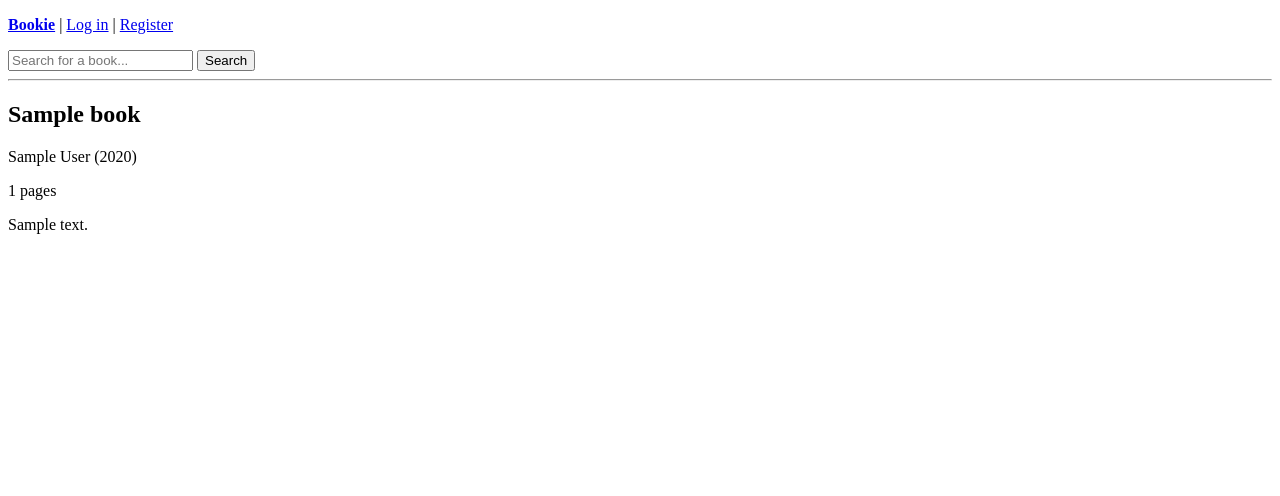
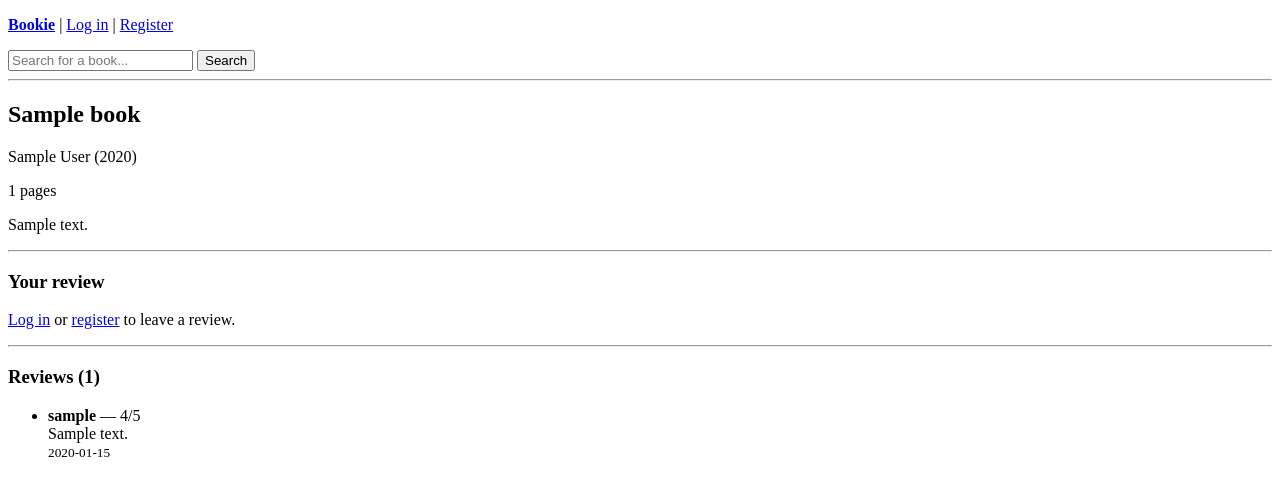
Before and after one commit to roboJF/ReviewApp, a Flask app: template templates/book.html in a window 1280 px wide. Shown: the top 496 px of the page. Run offline with Flask 3, Linux system fonts and the light colour scheme; the template is opened without the code that fills it: most values are stand-ins (such as "Sample title", 1, 10 or a date in 2020).

Commit message:
added ability for users to write reviews, updated DB correspondingly as well as writing some additional comments

```diff
--- a/app.py
+++ b/app.py
@@ -6,7 +6,7 @@ from werkzeug.security import generate_password_hash, check_password_hash
 app = Flask(__name__)
 app.secret_key = "secret-key"
 
-DATABASE = "users.db"
+DATABASE = "bookie.db"
 GOOGLE_BOOKS_API = "https://www.googleapis.com/books/v1/volumes"
 GOOGLE_BOOKS_API_KEY = "api-key"
 
@@ -27,25 +27,51 @@ def close_connection(exception):
     if db is not None:
         db.close()
 
-#initializes/creates DB if it doesn't exist
+#initializes/creates DB if it doesn't exist, the 2 tables are the users table and the reviews table
 def init_db():
     with app.app_context():
-        get_db().execute("""
+        db = get_db()
+        db.executescript("""
             CREATE TABLE IF NOT EXISTS users (
                 id INTEGER PRIMARY KEY AUTOINCREMENT,
                 username TEXT UNIQUE NOT NULL,
                 password TEXT NOT NULL
-            )
+            );
+            CREATE TABLE IF NOT EXISTS reviews (
+                id INTEGER PRIMARY KEY AUTOINCREMENT,
+                user_id INTEGER NOT NULL,
+                book_id TEXT NOT NULL,
+                book_title TEXT NOT NULL,
+                book_author TEXT,
+                rating INTEGER NOT NULL CHECK(rating BETWEEN 1 AND 5),
+                review_text TEXT,
+                created_at TIMESTAMP DEFAULT CURRENT_TIMESTAMP,
+                UNIQUE(user_id, book_id),
+                FOREIGN KEY (user_id) REFERENCES users(id)
+            );
         """)
-        get_db().commit()
+        db.commit()
 
-# -------------------- routes --------------------
+# -------------------- authentication --------------------
 
 #retrieves the currently logged in user
 def current_user():
     if "user_id" not in session:
         return None
     return get_db().execute("SELECT * FROM users WHERE id = ?", (session["user_id"],)).fetchone()
+
+#makes it so that users are restricted from doing certain things unless logged in (leaving reviews)
+def login_required(f):
+    from functools import wraps
+    @wraps(f)
+    def decorated(*args, **kwargs):
+        if "user_id" not in session:
+            flash("Please log in first.")
+            return redirect(url_for("login"))
+        return f(*args, **kwargs)
+    return decorated
+
+# -------------------- routes --------------------
 
 #displays homepage and shows user if logged in
 @app.route("/")
@@ -111,7 +137,7 @@ def search():
             flash(f"Search error: {e}")
     return render_template("search.html", results=results, query=query, user=current_user())
 
-#retrieves book info using google books API using the book ID from search
+#retrieves book info using google books API using the book ID from search, also displays reviews regardless of login status
 @app.route("/book/<book_id>")
 def book(book_id):
     try:
@@ -129,7 +155,58 @@ def book(book_id):
         "description": info.get("description", ""),
         "pages":       info.get("pageCount", ""),
     }
-    return render_template("book.html", book=book_data, user=current_user())
+    db = get_db()
+    reviews = db.execute("""
+        SELECT r.*, u.username FROM reviews r
+        JOIN users u ON r.user_id = u.id
+        WHERE r.book_id = ? ORDER BY r.created_at DESC
+    """, (book_id,)).fetchall()
+    user_review = None
+    if "user_id" in session:
+        user_review = db.execute(
+            "SELECT * FROM reviews WHERE user_id = ? AND book_id = ?",
+            (session["user_id"], book_id)
+        ).fetchone()
+    return render_template("book.html", book=book_data, reviews=reviews, user_review=user_review, user=current_user())
+
+
+#lets users write/edit and post reviews if logged in, adds review to DB afterwards
+@app.route("/review/<book_id>", methods=["POST"])
+@login_required
+def write_review(book_id):
+    rating      = int(request.form["rating"])
+    review_text = request.form["review_text"].strip()
+    book_title  = request.form["book_title"]
+    book_author = request.form["book_author"]
+    db = get_db()
+    existing = db.execute(
+        "SELECT id FROM reviews WHERE user_id = ? AND book_id = ?",
+        (session["user_id"], book_id)
+    ).fetchone()
+    if existing:
+        db.execute("UPDATE reviews SET rating=?, review_text=? WHERE id=?",
+                   (rating, review_text, existing["id"]))
+    else:
+        db.execute(
+            "INSERT INTO reviews (user_id, book_id, book_title, book_author, rating, review_text) VALUES (?,?,?,?,?,?)",
+            (session["user_id"], book_id, book_title, book_author, rating, review_text)
+        )
+    db.commit()
+    flash("Review saved.")
+    return redirect(url_for("book", book_id=book_id))
+
+#allows users to delete reviews if a review has been posted, and if they're logged in as well
+@app.route("/review/delete/<int:review_id>", methods=["POST"])
+@login_required
+def delete_review(review_id):
+    db = get_db()
+    review = db.execute("SELECT * FROM reviews WHERE id = ?", (review_id,)).fetchone()
+    if review and review["user_id"] == session["user_id"]:
+        book_id = review["book_id"]
+        db.execute("DELETE FROM reviews WHERE id = ?", (review_id,))
+        db.commit()
+        return redirect(url_for("book", book_id=book_id))
+    return redirect(url_for("index"))
 
 #runs when file is executed, initializes db and starts the server
 if __name__ == "__main__":
--- a/templates/book.html
+++ b/templates/book.html
@@ -1,10 +1,70 @@
 {% extends "base.html" %}
 {% block title %}{{ book['title'] }} – Bookie{% endblock %}
 {% block content %}
+
+<!-- this is the page that displays book information, also allows users to write/edit/delete and see reviews for whatever book is selected -->
 
 <h2>{{ book['title'] }}</h2>
 <p>{{ book['authors'] }}{% if book['year'] %} ({{ book['year'] }}){% endif %}</p>
 {% if book['pages'] %}<p>{{ book['pages'] }} pages</p>{% endif %}
 {% if book['description'] %}<p>{{ book['description'] }}</p>{% endif %}
 
+<hr>
+
+<h3>{% if user_review %}Your review{% else %}Leave a review{% endif %}</h3>
+
+{% if user %}
+<form action="{{ url_for('write_review', book_id=book['id']) }}" method="POST">
+    <input type="hidden" name="book_title"  value="{{ book['title'] }}">
+    <input type="hidden" name="book_author" value="{{ book['authors'] }}">
+
+    <p>
+        <label>Rating:
+            <select name="rating">
+                {% for i in range(1, 6) %}
+                <option value="{{ i }}" {% if user_review and user_review['rating'] == i %}selected{% elif not user_review and i == 5 %}selected{% endif %}>
+                    {{ i }} star{% if i > 1 %}s{% endif %}
+                </option>
+                {% endfor %}
+            </select>
+        </label>
+    </p>
+
+    <p>
+        <label>Review (optional):<br>
+            <textarea name="review_text" rows="4" cols="50">{{ user_review['review_text'] if user_review else '' }}</textarea>
+        </label>
+    </p>
+
+    <p><button type="submit">{% if user_review %}Update review{% else %}Post review{% endif %}</button></p>
+</form>
+
+{% if user_review %}
+<form action="{{ url_for('delete_review', review_id=user_review['id']) }}" method="POST">
+    <button type="submit" onclick="return confirm('Delete your review?')">Delete review</button>
+</form>
+{% endif %}
+
+{% else %}
+<p><a href="{{ url_for('login') }}">Log in</a> or <a href="{{ url_for('register') }}">register</a> to leave a review.</p>
+{% endif %}
+
+<hr>
+
+<h3>Reviews ({{ reviews|length }})</h3>
+
+{% if reviews %}
+<ul>
+    {% for review in reviews %}
+    <li>
+        <strong>{{ review['username'] }}</strong> — {{ review['rating'] }}/5
+        {% if review['review_text'] %}<br>{{ review['review_text'] }}{% endif %}
+        <br><small>{{ review['created_at'][:10] }}</small>
+    </li>
+    {% endfor %}
+</ul>
+{% else %}
+<p>No reviews yet.</p>
+{% endif %}
+
 {% endblock %}
--- a/templates/search.html
+++ b/templates/search.html
@@ -1,6 +1,8 @@
 {% extends "base.html" %}
 {% block title %}Search – Bookie{% endblock %}
 {% block content %}
+
+<!-- this is the page that displays search results after a search is made, displays 5 results by default but can be changed in app.py -->
 
 <h2>Search results for "{{ query }}"</h2>
 
```
